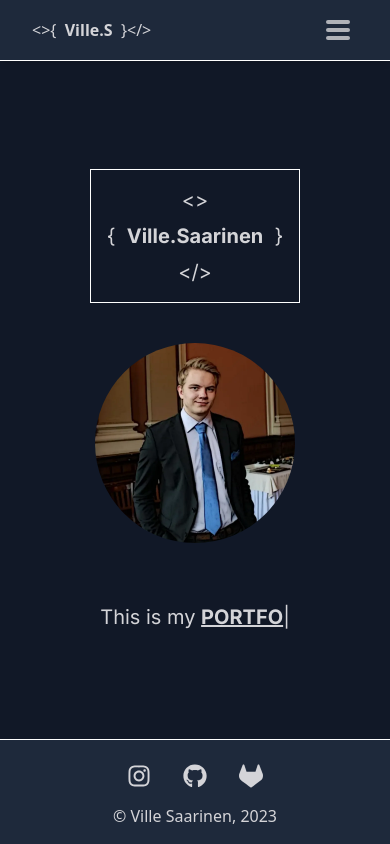
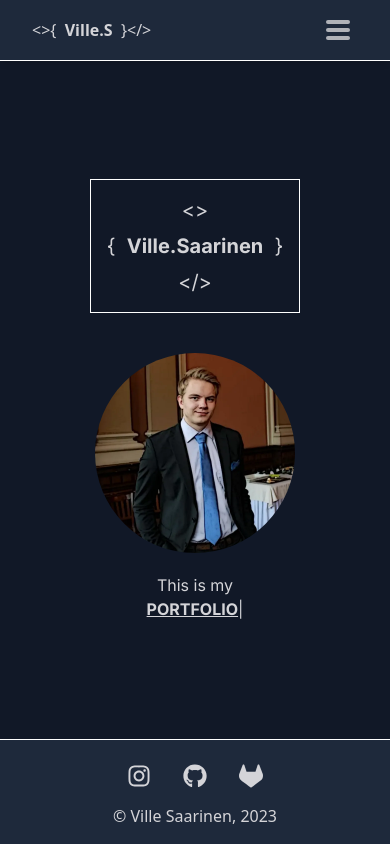
Before and after one commit to vikidi/Homepages-TS, a Next.js app: page / in a window 390 px wide. Built offline with nearby package versions, Linux system fonts and the light colour scheme.

Commit message:
Fix home page typer to be responsive

```diff
--- a/src/pages/index.tsx
+++ b/src/pages/index.tsx
@@ -28,18 +28,24 @@ export default function Home() {
             />
           </div>
         </div>
-        <div className="flex w-full justify-center py-10">
-          <h2 className="text-xl text-zinc-300" style={{ whiteSpace: "pre" }}>
+        <div className="flex w-full flex-col justify-center px-5 pb-10 md:pt-10">
+          <p className="text-md text-center text-zinc-300 md:text-xl">
+            This is my
+          </p>
+          <h2
+            className="text-md text-center text-zinc-300 md:text-xl"
+            style={{ whiteSpace: "normal" }}
+          >
             <Typer
               strings={[
-                "This is my <b><u>HOMEPAGE</u></b>",
-                "This is my <b><u>PORTFOLIO</u></b>",
-                "This is my <b><u>RANDOM PROJECT</u></b>",
-                "This is my <b><u>LEARNING OPPORTUNITY</u></b>",
-                "This is my <b><u>SHOW OFF</u></b>",
-                "This is my <b><u>THEN, NOW</u></b> and <b><u>FUTURE</u></b>",
-                "This is my <b><u>JOURNEY</u></b>",
-                "This is my <b><u>LIFE</u></b>^2000 <i>and it's now or never...</i>",
+                "<b><u>HOMEPAGE</u></b>",
+                "<b><u>PORTFOLIO</u></b>",
+                "<b><u>RANDOM PROJECT</u></b>",
+                "<b><u>LEARNING OPPORTUNITY</u></b>",
+                "<b><u>SHOW OFF</u></b>",
+                "<b><u>THEN, NOW</u></b> and <b><u>FUTURE</u></b>",
+                "<b><u>JOURNEY</u></b>",
+                "<b><u>LIFE</u></b>^2000 <i>and it's now or never...</i>",
               ]}
               typeSpeed={100}
               backSpeed={50}
```
